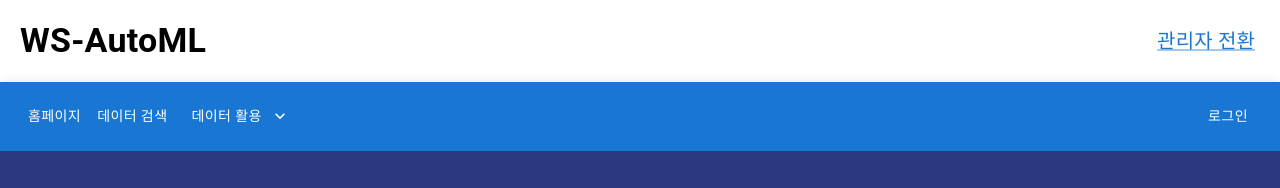
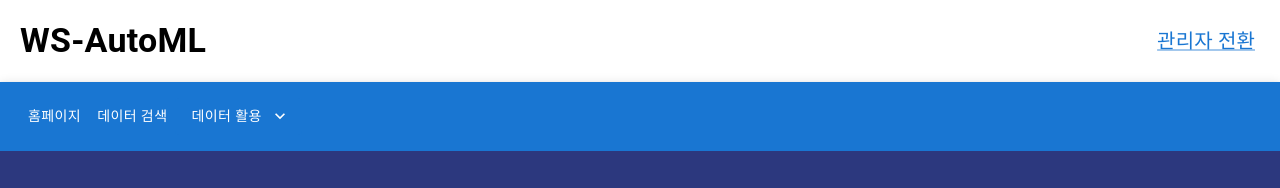
Before and after one commit to ClustProject/WSAutoMLMainWeb, a React (Create React App) app in the folder app/user-web/: page / in a window 1280 px wide. Shown: the top 188 px of the page. Built offline with nearby package versions, Linux system fonts and the light colour scheme.

Commit message:
feat: 로그인 버튼 삭제 #270

```diff
--- a/app/user-web/src/components/presentational/global/appbar/LoginButton.jsx
+++ /dev/null
@@ -1,14 +0,0 @@
-import React from "react";
-
-import Button from "@mui/material/Button";
-
-export default function LoginButton(props) {
-  return (
-    <Button
-      key="로그인"
-      sx={props.sx}
-    >
-      로그인
-    </Button>
-  );
-}
--- a/app/user-web/src/components/presentational/global/appbar/MainAppBar.jsx
+++ b/app/user-web/src/components/presentational/global/appbar/MainAppBar.jsx
@@ -3,7 +3,6 @@ import AppBar from '@mui/material/AppBar';
 import Box from '@mui/material/Box';
 import Button from '@mui/material/Button';
 import DataUtilizationMenus from "./DataUtilizationMenus";
-import LoginButton from "./LoginButton";
 
 const pages = [
   {
@@ -42,7 +41,6 @@ export default function MainAppBar() {
           ))}
           <DataUtilizationMenus/>
         </Box>
-        <LoginButton sx={buttonSx}/>
       </Box>
     </AppBar>
   );
```
